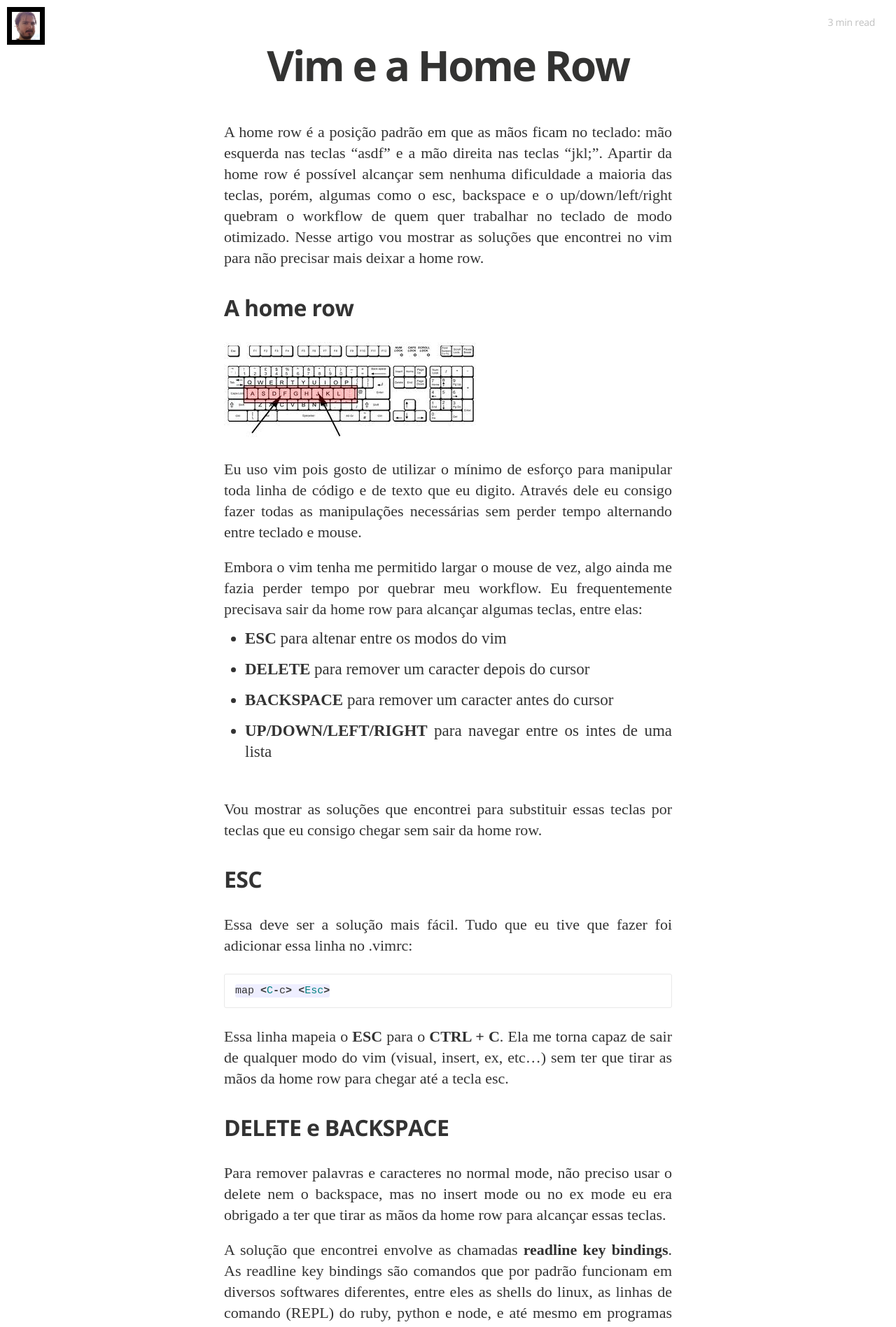
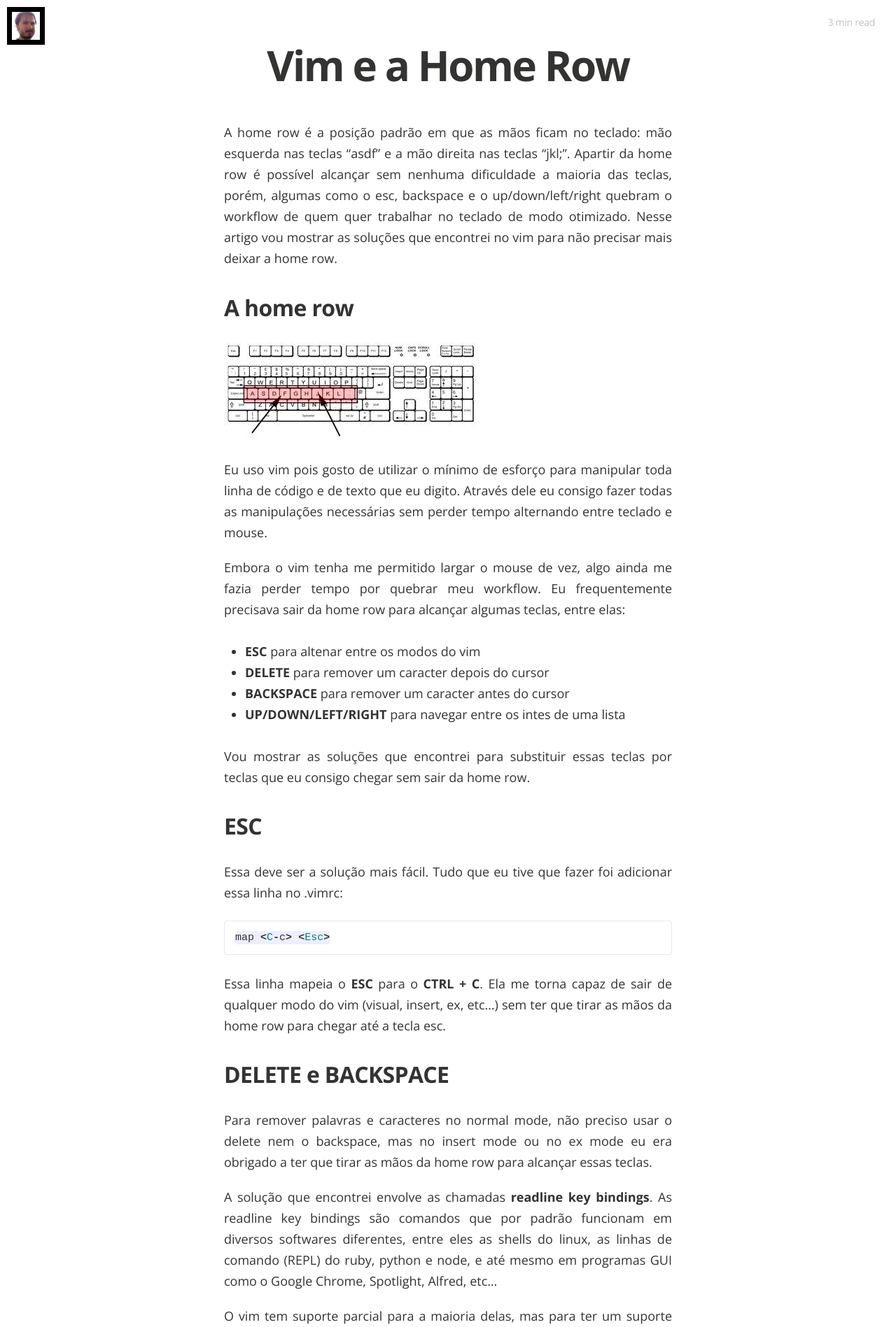
Before and after one commit to lfv89/lfv89.github.io, a Jekyll site: the page built from _posts/2014-07-16-nao-deixe-a-home-row.markdown, in a window 1280 px wide. Shown: the top 1897 px of the page at 70% size. Built offline with Jekyll 4.4.1, drawn with Linux system fonts in a browser that asks for light colours; nearby versions of some CDN libraries; some web fonts are replaced; Markdown is read by kramdown in place of the engine named in the settings; comment, search, counter and statistics services are not loaded.

Commit message:
Fix the paragraph and lists font size and padding

```diff
--- a/assets/css/main.sass
+++ b/assets/css/main.sass
@@ -381,7 +381,8 @@ body
     p
       font-weight: 400
       font-style: normal
-      font-size: 22px
+      font-size: 18px
+      font-family: $font-sans
       line-height: 30px
       margin: 0
       color: #333
@@ -430,17 +431,17 @@ body
         mmargin-left: -26px
         padding-bottom: 3px
     ul, ol
-      padding: 0 0 30px
-      margin: 0
+      font-family: $font-sans
+      padding: 0
+      margin: 20px 0
     li
       padding: 0
       font-weight: 400
       font-style: normal
-      font-size: 23px
+      font-size: 18px
+      font-family: $font-sans
       line-height: 30px
       margin-left: 30px
-      margin-bottom: 12px
-      padding-top: 2px
       p
         padding: 0 0 golden-ratio(1rem,  1)
     ol li
```
